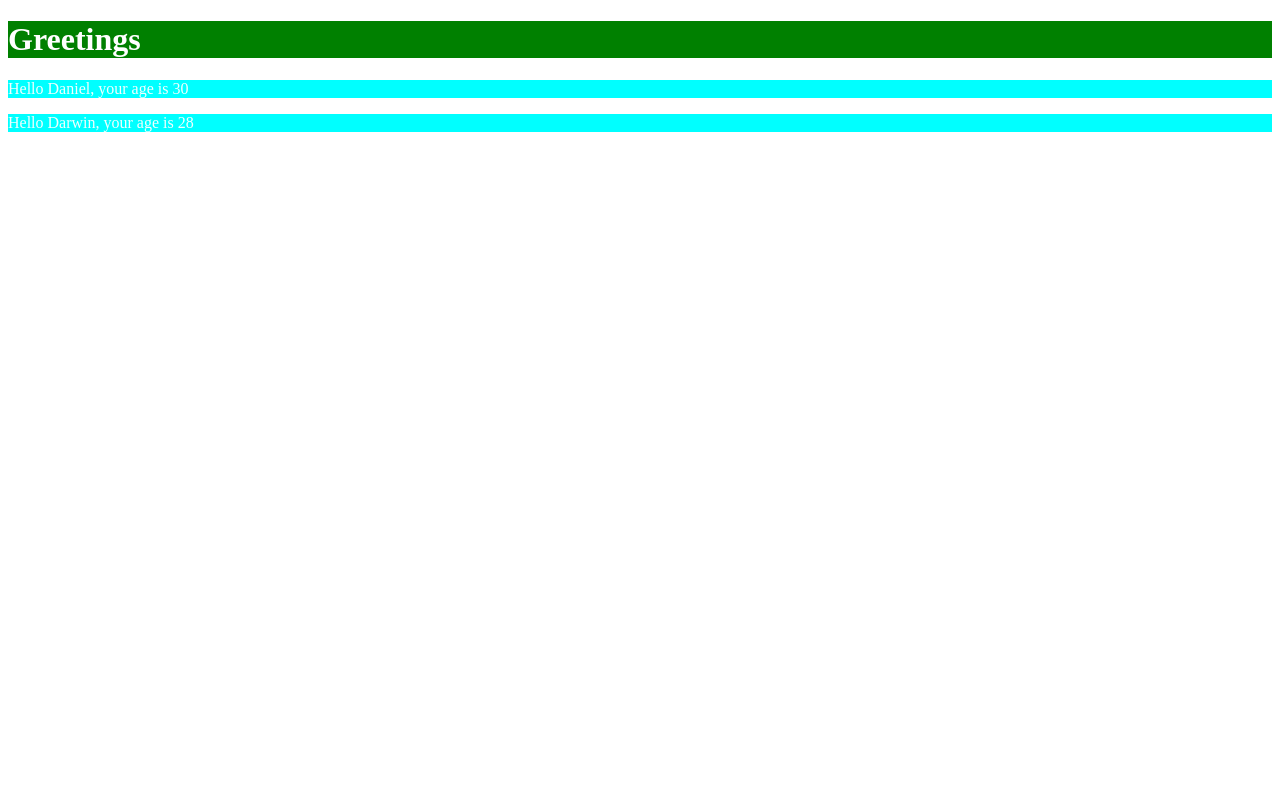
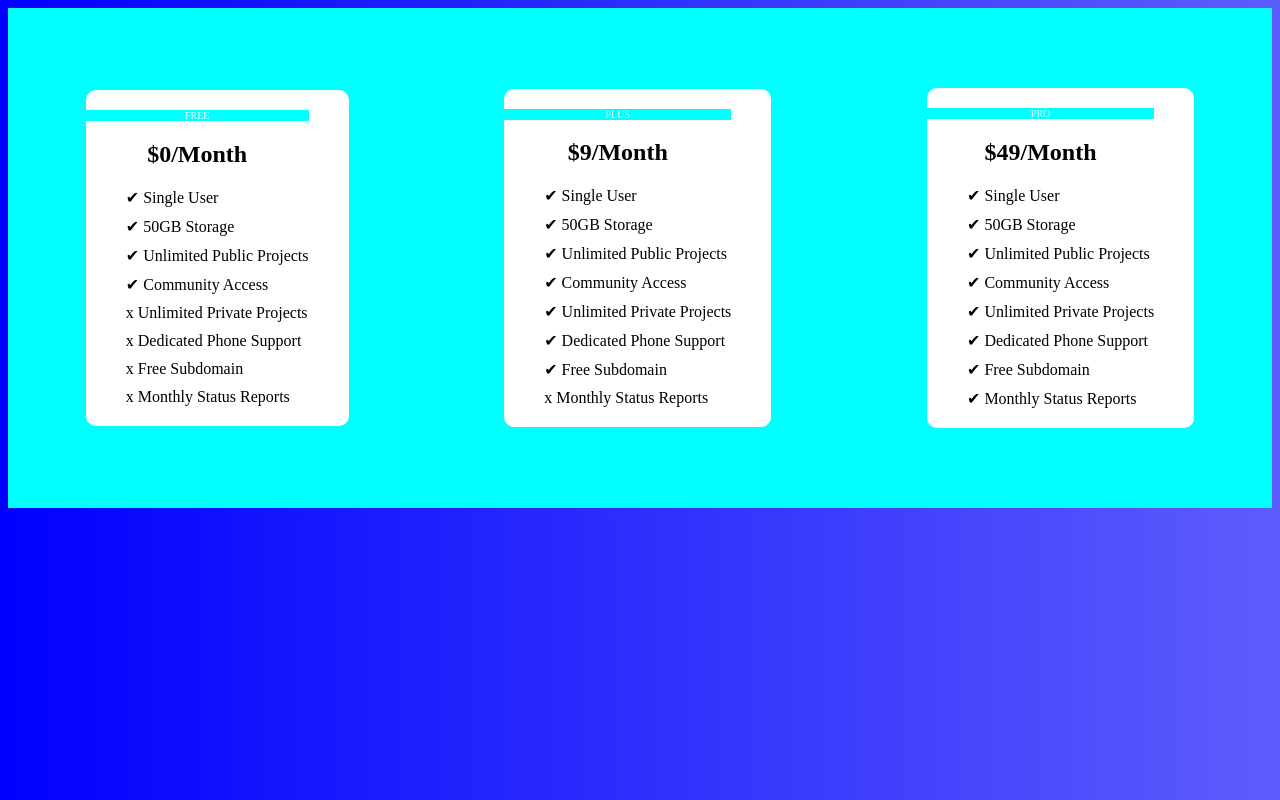
Before and after one commit to danielrobinson92/react-project, a React (Vite) app: page / in a window 1280 px wide. Built offline with nearby package versions, Linux system fonts and the light colour scheme.

Commit message:
Skeleton format completed

```diff
--- a/src/App.css
+++ b/src/App.css
@@ -1,5 +1,48 @@
 p{
     color: azure;
     background-color: aqua;
+}
 
+body{
+    background-image: linear-gradient(to right, blue, rgb(93, 93, 252));
 }
+
+.flex{
+    display: flex;
+    flex-wrap: wrap;
+    justify-content: space-around;
+    align-items: center;
+    flex-flow: 75px;
+    height: 500px;
+    background-color: aqua;
+}
+
+.box{
+    /* padding: 10px 10px 10px 10px ; */
+    background-color: white;
+    border-radius: 10px;
+}
+.box >div{
+    margin: 20px 40px 20px 0px;
+}
+
+
+.plan{
+    font-size: x-small;
+    text-align: center;
+}
+
+ul{
+    margin: 0;
+}
+
+li{
+    margin: 10px 0;
+}
+
+h2{
+    text-align: center;
+}
+
+ul:first-child  li:before { content:"\2714\0020"; }  /* OR */
+ul:nth-child(2) li:before { content:"\x\0020"; }  /* OR */
--- a/src/App.jsx
+++ b/src/App.jsx
@@ -1,28 +1,92 @@
 import './App.css';
 
-const Hello = (props)=>{
-  console.log(props);
+const price = (plan,price)=>{
   return(
-    <div>
-      <p>Hello {props.name}, your age is {props.age}</p>
+    <div className='header-div'><p className='plan'>{plan}</p>
+      <h2>${price}/Month</h2>
     </div>
   )
 }
 
+const free_plan = ()=>{
+  return(
+  <div>
+    <ul style={{listStyleType:"none"}}>
+      <li>Single User</li>
+      <li>50GB Storage</li>
+      <li>Unlimited Public Projects</li>
+      <li>Community Access</li>
+    </ul>
+    <ul style={{listStyleType:"none"}}>
+      <li>Unlimited Private Projects</li>
+      <li>Dedicated Phone Support</li>
+      <li>Free Subdomain</li>
+      <li>Monthly Status Reports</li>
+    </ul>
+  </div>
+)}
+
+const plus_plan = ()=>{
+  return(
+  <div>
+    <ul style={{listStyleType:"none"}}>
+      <li>Single User</li>
+      <li>50GB Storage</li>
+      <li>Unlimited Public Projects</li>
+      <li>Community Access</li>
+      <li>Unlimited Private Projects</li>
+      <li>Dedicated Phone Support</li>
+      <li>Free Subdomain</li>
+    </ul>
+    <ul style={{listStyleType:"none"}}>
+      <li>Monthly Status Reports</li>
+    </ul>
+  </div>
+)}
+
+const pro_plan = ()=>{
+  return(
+  <div>
+    <ul style={{listStyleType:"none"}}>
+      <li>Single User</li>
+      <li>50GB Storage</li>
+      <li>Unlimited Public Projects</li>
+      <li>Community Access</li>
+      <li>Unlimited Private Projects</li>
+      <li>Dedicated Phone Support</li>
+      <li>Free Subdomain</li>
+      <li>Monthly Status Reports</li>
+    </ul>
+  </div>
+)}
+
+
+
+
+
 const App = ()=>{
-
-  let inlineStyle = {
-    color:'white',
-    background:'red'
-  }
 
   // Returns HTML
   return (
-  <div>
-    <h1 style={{color:"white", background:"green"}}> Greetings</h1>
-    <Hello style={inlineStyle}name ="Daniel" age ="30" />
-    <Hello name ="Darwin" age ="28" />
+  <div id = 'flex' className='flex'>
+      <div className='box'>
+        {price('FREE',0)}
+        {free_plan()}
+      </div>
+    <div className='box'>
+        {price('PLUS',9)}
+        {plus_plan()}
+    </div>
+    <div className='box'>
+        {price('PRO',49)}
+        {pro_plan()}
+    </div>
   </div>
 )
 }
 export default App;
+
+  // let inlineStyle = {
+  //   color:'white',
+  //   background:'red'
+  // }
```
